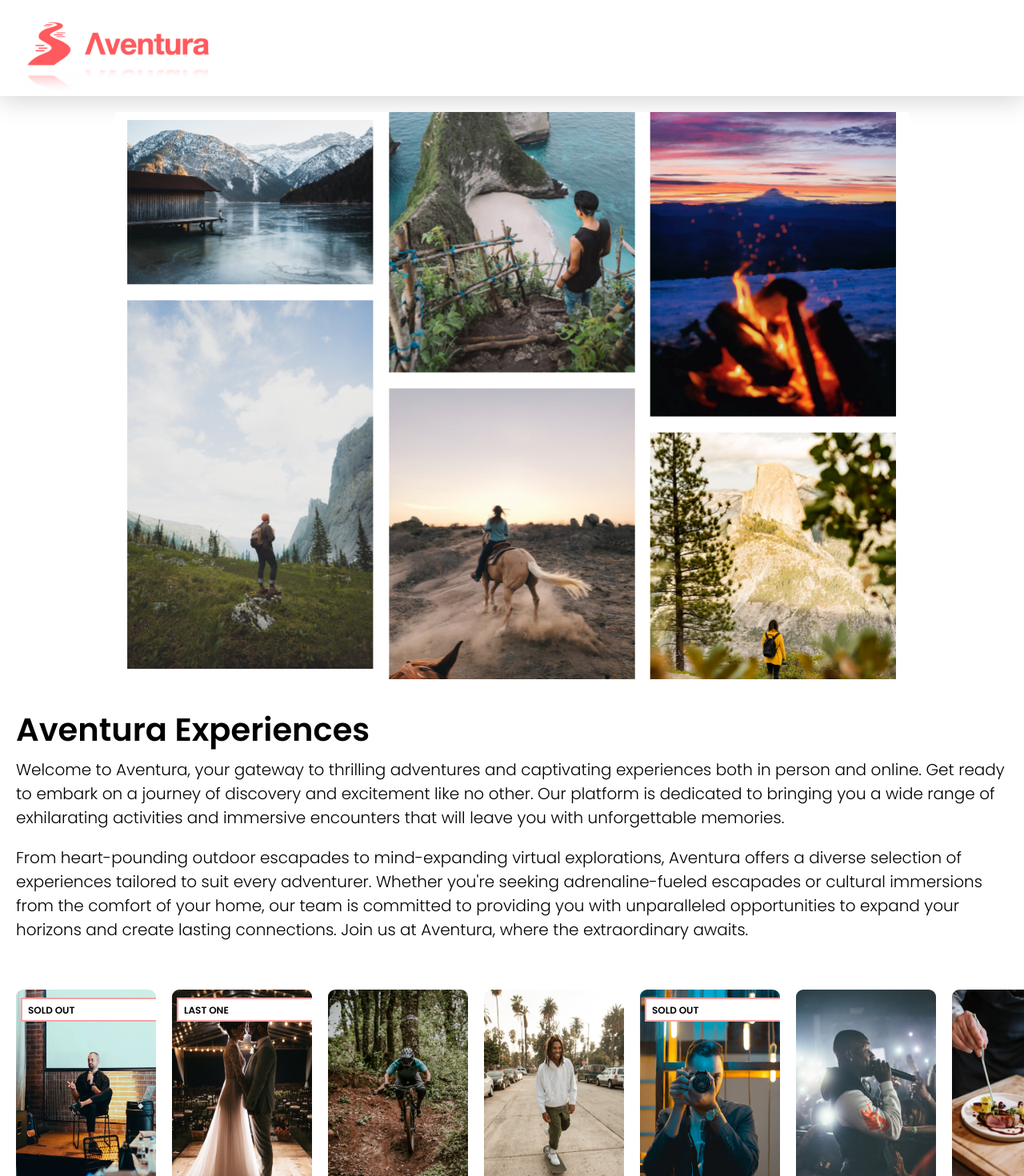
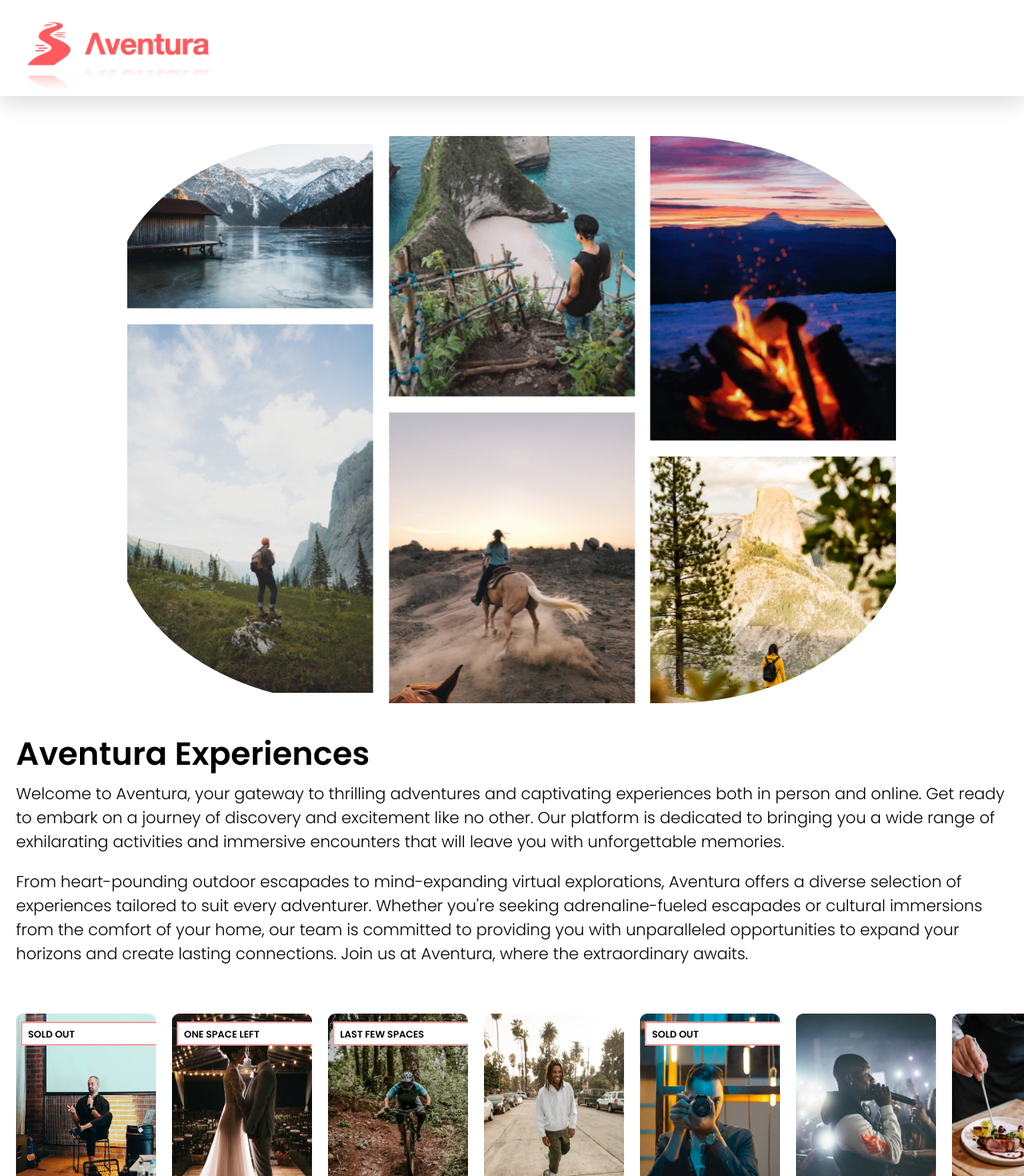
Before and after one commit to Jgetch/aventura-react-app, a React (Create React App) app: page / in a window 1280 px wide. Shown: the top 1470 px of the page at 80% size. Built offline with nearby package versions, Linux system fonts and the light colour scheme.

Commit message:
added confitional rendering for badge text

```diff
--- a/src/components/Card.js
+++ b/src/components/Card.js
@@ -1,15 +1,23 @@
 import React from "react";
 
 function Card(props) {
+
+  let badgeText = ""
+  if (props.openSpots === 0) {
+    badgeText = "SOLD OUT"
+  }else if (props.openSpots === 1) {
+     badgeText = "ONE SPACE LEFT"
+  }else if (props.openSpots <= 3 ) {
+  badgeText = "LAST FEW SPACES"
+}
+
+let badgeElement = ""
+if (badgeText) {
+  badgeElement = <div className="sold-out">{badgeText}</div>;
+}
   return (
     <div className="card">
-     {props.openSpots === 0 && <div className="sold-out">
-        SOLD OUT
-      </div>}
-      {props.openSpots === 1 && <div className="sold-out">
-        LAST ONE
-      </div>}
-
+      {badgeElement}
       <img
         className="card--image"
         src={`./assets/card-images/${props.img}`}
--- a/src/index.css
+++ b/src/index.css
@@ -38,6 +38,8 @@ section {
 }
 
 .hero--tiles {
+  padding-top: 30px;
+  border-radius: 30%;
   max-width: 100%;
   min-width: 80%;
   display: flex;
```
